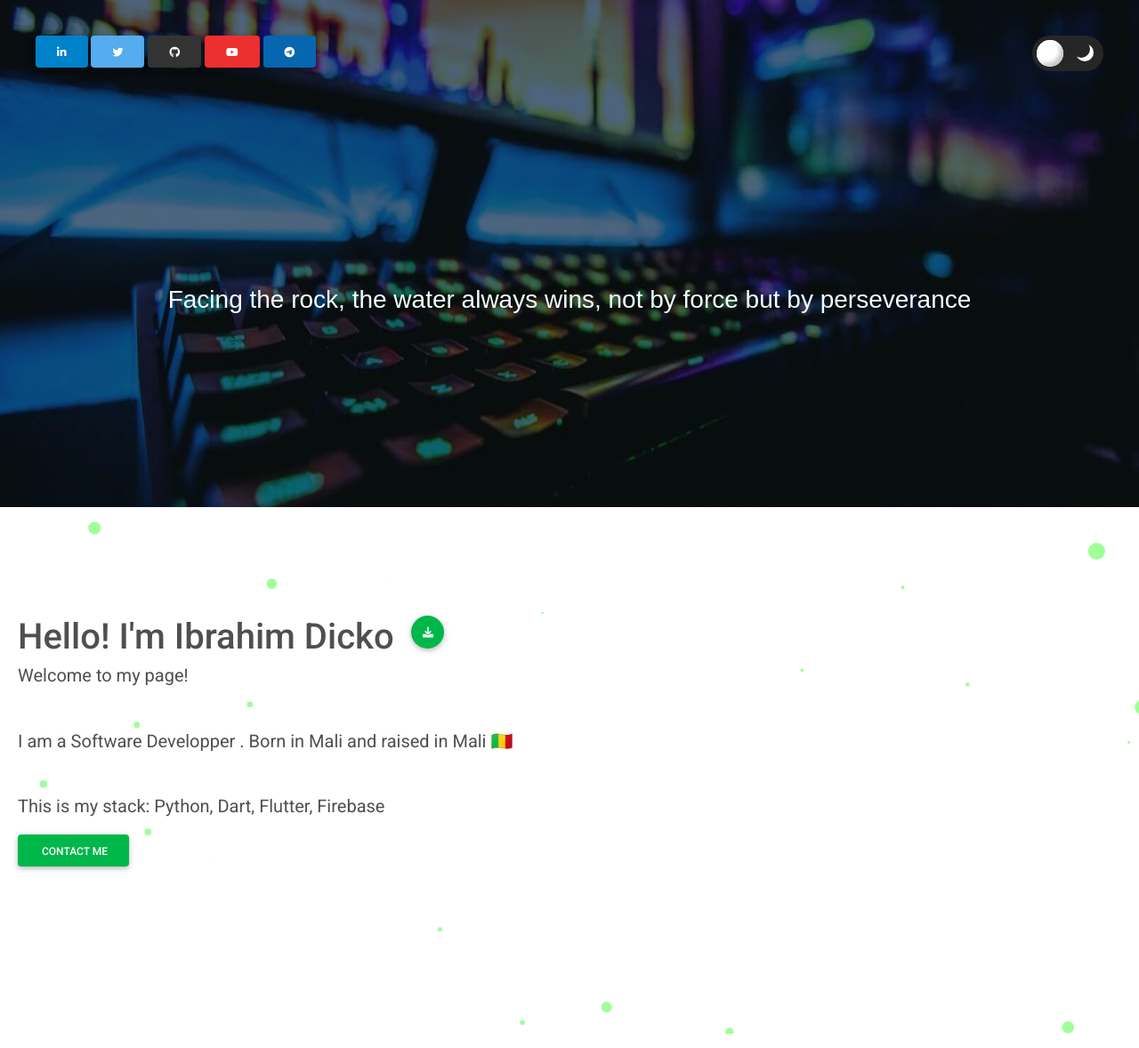
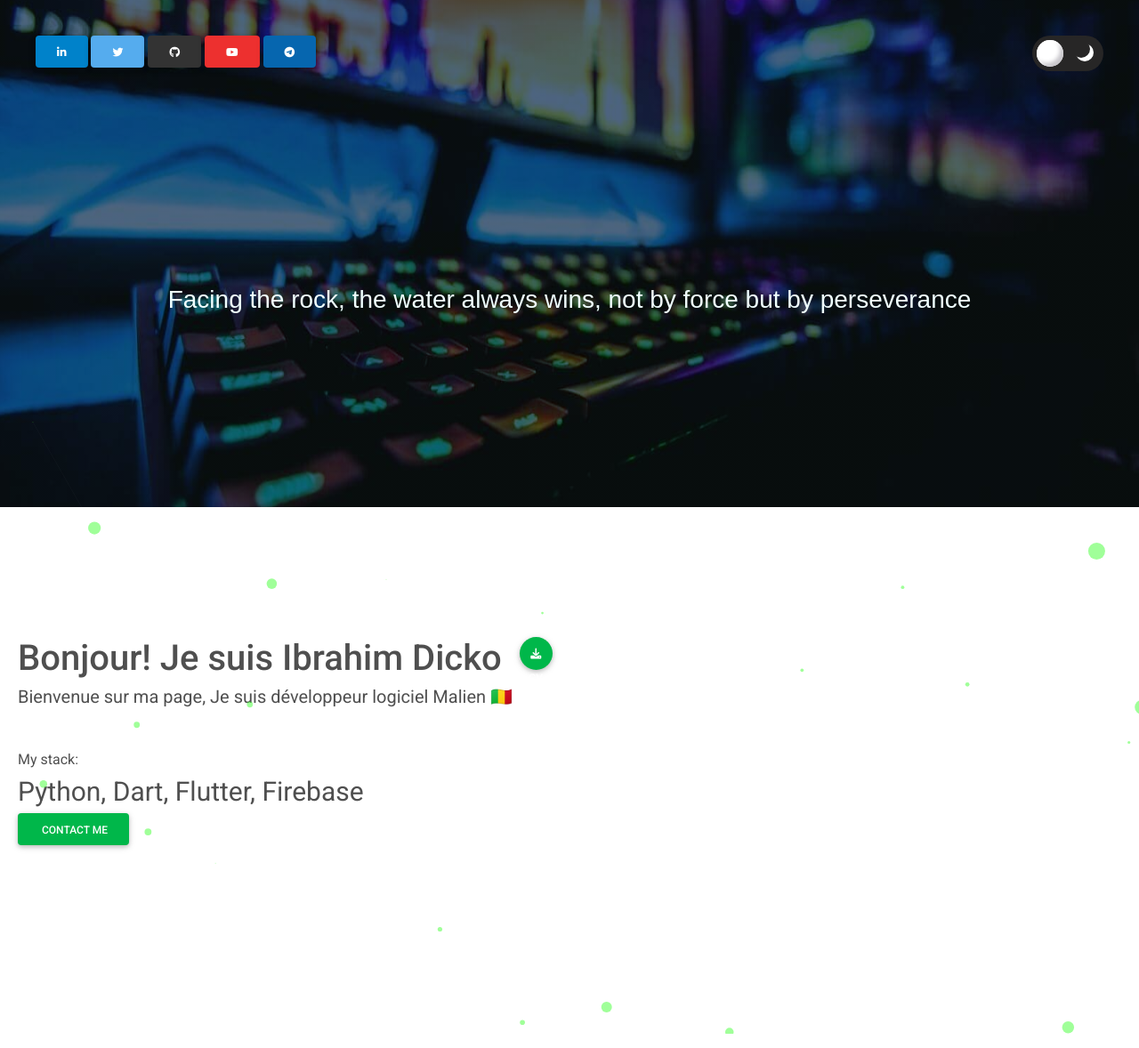
Before and after one commit to ddicko/portfolio, a PHP site: page / in a window 1280 px wide. Shown: the top 1178 px of the page at 89% size. Run offline with PHP 8.4, Linux system fonts and the light colour scheme; some libraries are stand-ins or nearby versions.

Commit message:
review porfolio +2

```diff
--- a/index.html
+++ b/index.html
@@ -55,7 +55,7 @@
 
         </header>
 
-        <h3 id="footer">Facing the rock, the water always wins, not by force but by perseverance</h3>
+        <h3>Facing the rock, the water always wins, not by force but by perseverance</h3>
 
     </div>
     <script src="particles.js"></script>
@@ -64,20 +64,19 @@
 
     <section class="main">
         <div class="main-text">
-            <h1>Hello! I'm Ibrahim Dicko &nbsp;
+            <h1>Bonjour! Je suis Ibrahim Dicko &nbsp;
                 <a href="files/CV_Ibrahim_DICKO_FR.pdf">
                     <button type="button" class="btn btn-success btn-floating">
                         <i class="fas fa-download"></i> CV</button></a>
             </h1>
+            <br>
+            <br>
+
+            <p>Bienvenue sur ma page,
+                Je suis développeur logiciel Malien 🇲🇱 </p>
             <br />
-            <br />
-
-            <p>Welcome to my page!</p>
-            <br />
-            <p>I am a Software Developper . Born in Mali and raised in Mali 🇲🇱 </p>
-            <br />
-            <p> This is my stack: Python, Dart, Flutter, Firebase </p>
-            <!-- <br /> -->
+            My stack:
+            <p id="stack"> Python, Dart, Flutter, Firebase </p>
             <h1>
                 <button type="button" class="btn btn-success" data-mdb-toggle="modal" data-mdb-target="#exampleModal">
                     <i class="fas fa-contact"></i> Contact me</button>
@@ -89,14 +88,29 @@
                     <div class="modal-dialog">
                         <div class="modal-content">
                             <div class="modal-header">
-                                <h5 class="modal-title" id="exampleModalLabel">Modal title</h5>
+                                <h5 class="modal-title" id="exampleModalLabel">Hello Visitor</h5>
                                 <button type="button" class="btn-close" data-mdb-dismiss="modal"
                                     aria-label="Close"></button>
                             </div>
-                            <div class="modal-body">...</div>
+                            <div class="modal-body">
+                                <p>Prêt à Transformer Votre Vision en Réalité?</p>
+                                <p><small>Nous sommes
+                                        passionnés par la création d'expériences exceptionnelles et le développement de
+                                        solutions sur mesure pour répondre à vos besoins uniques.</small></p>
+
+                                <br>
+                                <p>📧 Contactez-moi dès maintenant : [<strong>dicko.dev@gmail.com =>
+                                        +22374915915</strong>] </p>
+                                <br>
+                                <p>
+                                    <b>
+
+                                        🚀🚀🚀 Votre Aventure Commence Ici!
+                                    </b>
+                                </p>
+                            </div>
                             <div class="modal-footer">
                                 <button type="button" class="btn btn-secondary" data-mdb-dismiss="modal">Close</button>
-                                <button type="button" class="btn btn-primary">Save changes</button>
                             </div>
                         </div>
                     </div>
--- a/styles.css
+++ b/styles.css
@@ -53,7 +53,7 @@ h2 {
 
 h3 {
   font-family: fantasy;
-  font-size: 60px;
+  font-size: 80px;
   padding-top: 200px;
   color: azure;
   line-height: 70px;
@@ -65,6 +65,10 @@ h3 {
 p {
   margin: 0px;
   font-size: 20px;
+}
+#stack {
+  margin: 0px;
+  font-size: 30px;
 }
 
 a {
```
